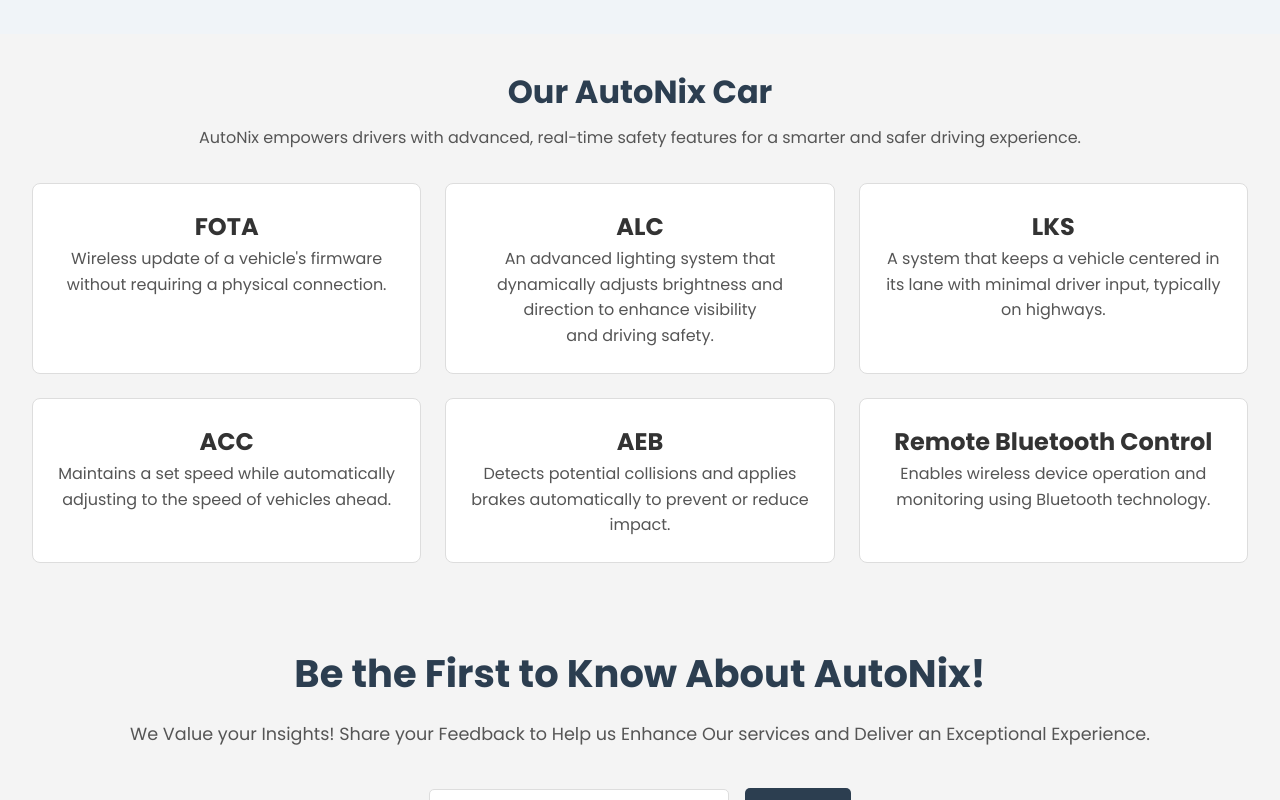
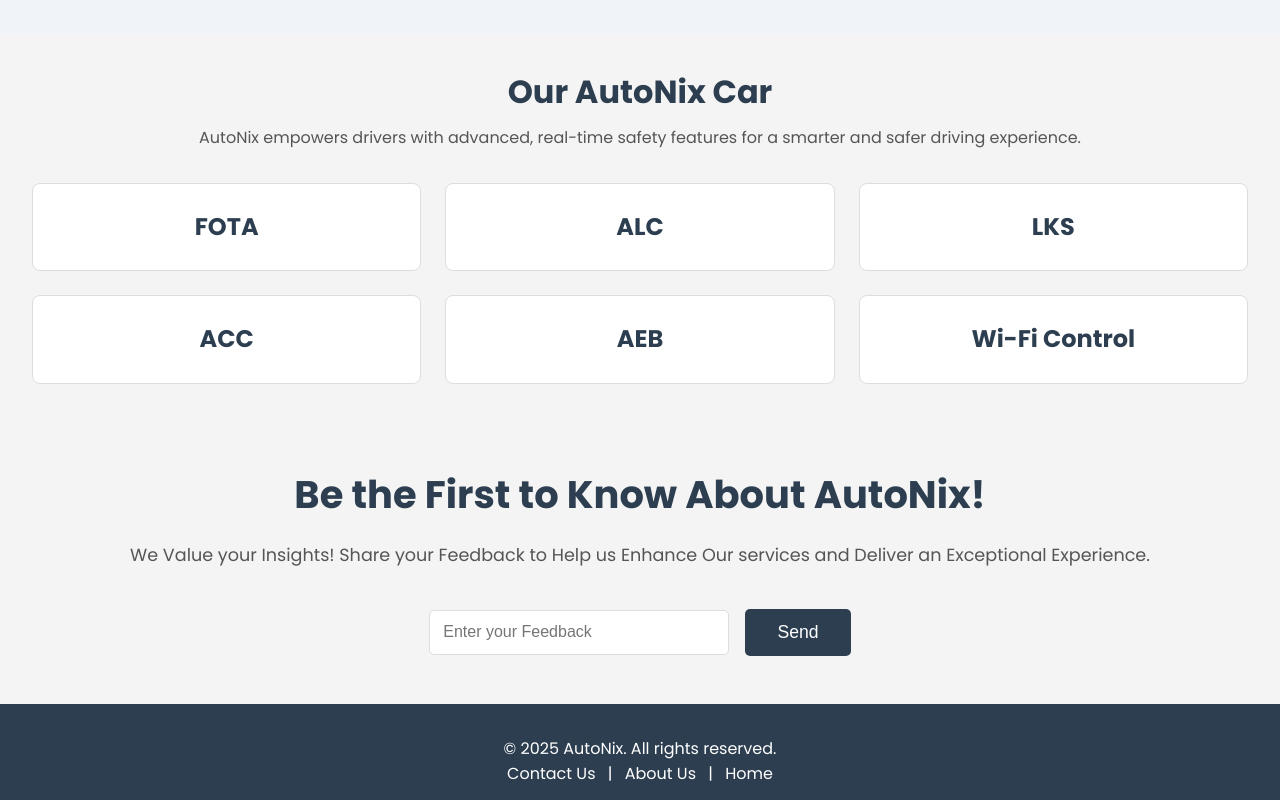
Before and after one commit to ahmedelsayed29/aaa, a plain HTML site: page index.html in a window 1280 px wide. Shown: the part 798-1598 px from the top of the page. Drawn offline with Linux system fonts and the light colour scheme.

Commit message:
Update index.html

```diff
--- a/index.html
+++ b/index.html
@@ -5,7 +5,7 @@
     <meta charset="UTF-8">
     <meta name="viewport" content="width=device-width, initial-scale=1.0">
     <meta name="description" content="Announcing AutoNix, a new application for safe driving.">
-    <title>AutoNix - Coming Soon</title>
+    <title>AutoNix</title>
     <link rel="stylesheet" href="css/master.css">
     <link rel="stylesheet"
         href="https://fonts.googleapis.com/css2?family=Poppins:wght@300;400;500;600;700&display=swap">
@@ -23,14 +23,14 @@
             <li><a href="#home">Home</a></li>
             <li><a href="aboutUs.html">About Us</a></li>
             <li><a href="#features">Features</a></li>
-            <li><a href="#contact">Contact Us</a></li>
+            <li><a href="#feedback">Contact Us</a></li>
         </ul>
     </nav>
 
     <!-- Hero Section -->
     <section class="hero" id="home">
         <div class="hero-content">
-            <h1>The AutoNix Car - Coming Soon!</h1>
+            <h1>The AutoNix Car</h1>
             <p>AutoNix focuses on developing an Advanced Driver Assistance System (ADAS) with Firmware Over-the-Air
                 (FOTA) technology for continuous updates. The system enhances vehicle safety with features like Adaptive
                 Cruise Control (ACC), Automatic Emergency Braking (AEB), and Lane Keeping System (LKS). It also
@@ -54,34 +54,27 @@
         </div>
         <div class="features">
             <div class="feature">
-                <h2>FOTA</h2>
-                <p>Wireless update of a vehicle's firmware without requiring a physical connection.</p>
+                <a href="FOTA.html">FOTA</a>
             </div>
             <div class="feature">
-                <h2>ALC </h2>
-                <p>An advanced lighting system that dynamically adjusts brightness and direction to enhance visibility and driving safety.</p>
+                <a href="ALC.html">ALC</a>
             </div>
             <div class="feature">
-                <h2>LKS</h2>
-                <p>A system that keeps a vehicle centered in its lane with minimal driver input, typically on highways.
-                </p>
+                <a href="ALKS.html">LKS</a>
             </div>
             <div class="feature">
-                <h2>ACC</h2>
-                <p>Maintains a set speed while automatically adjusting to the speed of vehicles ahead.</p>
+                <a href="ACC.html">ACC</a>
             </div>
             <div class="feature">
-                <h2>AEB</h2>
-                <p>Detects potential collisions and applies brakes automatically to prevent or reduce impact.</p>
+                <a href="AEB.html">AEB</a>
             </div>
             <div class="feature">
-                <h2>Remote Bluetooth Control</h2>
-                <p>Enables wireless device operation and monitoring using Bluetooth technology.</p>
+                <a href="wi-fi.html">Wi-Fi Control</a>
             </div>
         </div>
     </section>
 
-    <section class="feedback">
+    <section class="feedback" id="feedback">
         <h2>Be the First to Know About AutoNix!</h2>
         <p>We Value your Insights! Share your Feedback to Help us Enhance Our services and Deliver an Exceptional
             Experience.</p>
@@ -95,7 +88,7 @@
     <!-- Footer -->
     <footer class="footer">
         <p>&copy; 2025 AutoNix. All rights reserved.</p>
-        <a href="#contact">Contact Us</a> | <a href="#about">About Us</a> | <a href="#home">Home</a>
+        <a href="#feedback">Contact Us</a> | <a href="aboutUs.html">About Us</a> | <a href="#home">Home</a>
     </footer>
 </body>
 
```
